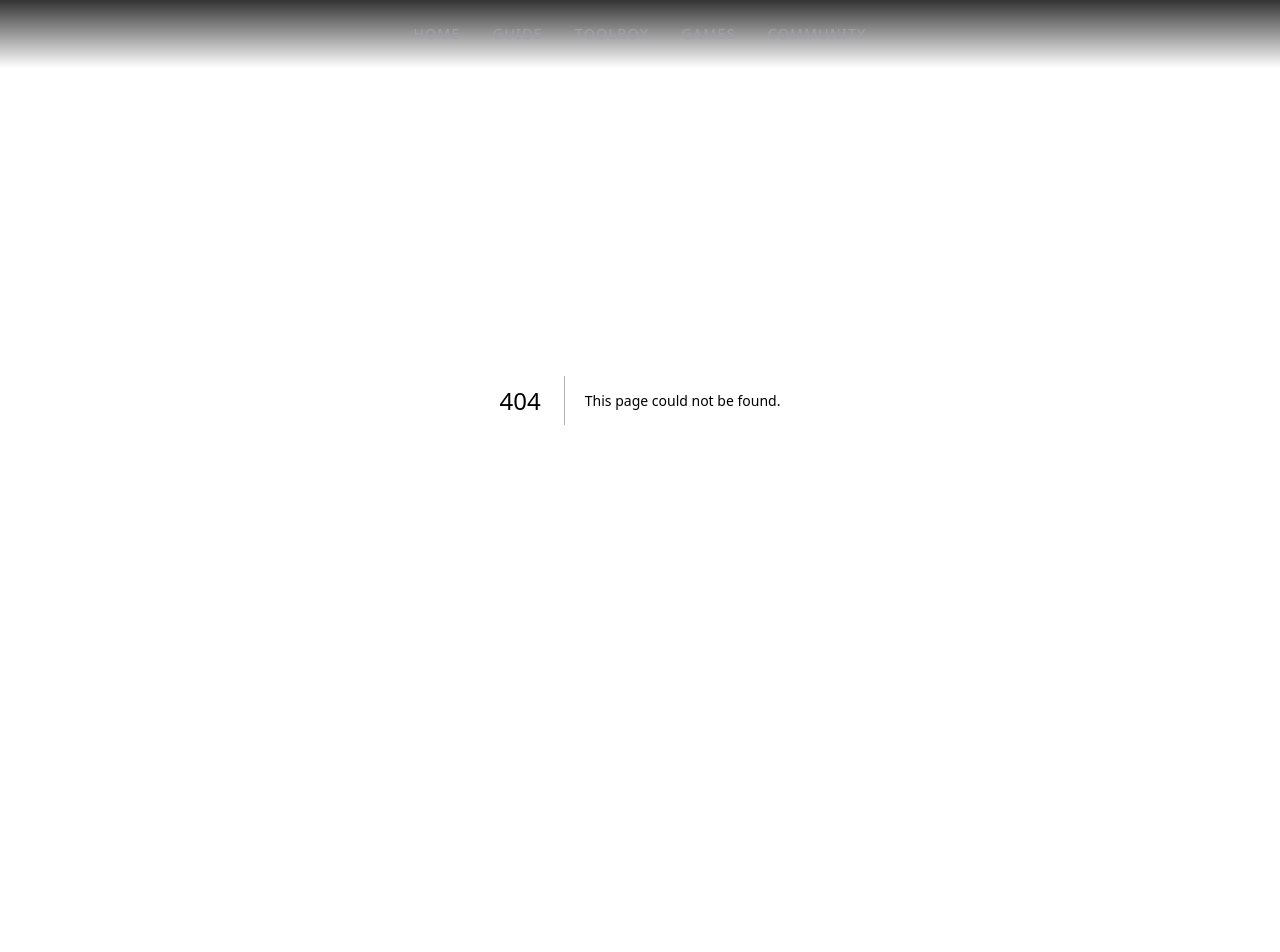
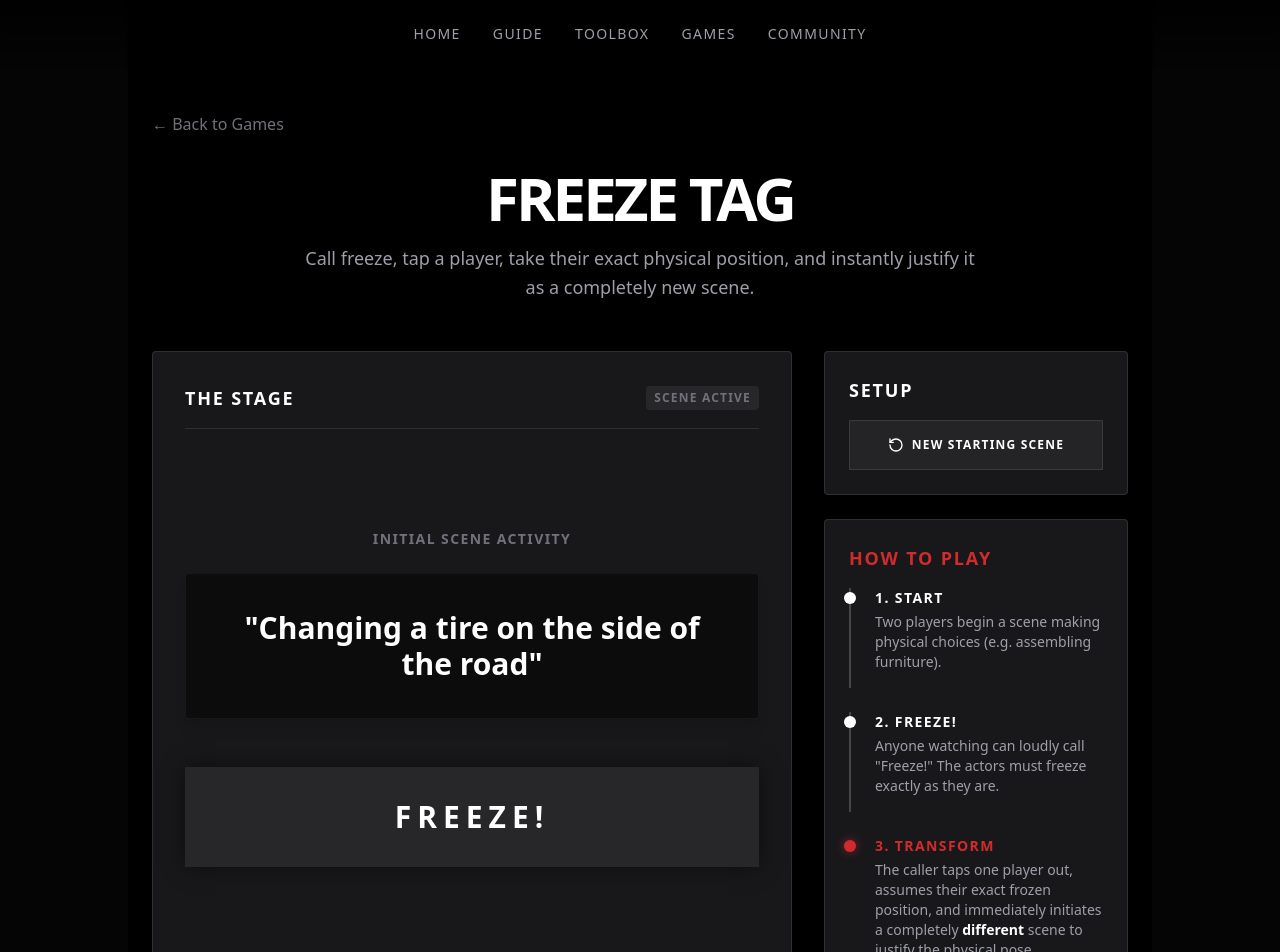
Before and after one commit to Mathe-S/improv, a Next.js app: page /games/freeze-tag in a window 1280 px wide. Before the commit this address had no page. Shown: the top 952 px of the page. Before the commit the page ends 800 px from the top, so only its background shows below. Built offline with nearby package versions, Linux system fonts and the light colour scheme.

Commit message:
feat: add Freeze Tag game page and its corresponding slug to toolbox data.

```diff
--- /dev/null
+++ b/src/app/games/freeze-tag/page.tsx
@@ -0,0 +1,187 @@
+"use client";
+
+import { useState } from "react";
+import Link from "next/link";
+import { getRandomItem, allLocations, allRelationships } from "@/data/toolboxData";
+import { Snowflake, MoveRight, RotateCcw } from "lucide-react";
+
+const starterActivites = [
+  "Changing a tire on the side of the road",
+  "Trying to assemble IKEA furniture",
+  "Performing a very delicate surgery",
+  "Painting a portrait of the other person",
+  "Wrestling over the TV remote",
+  "Planting a tree in the backyard",
+  "Measuring someone for a tailored suit",
+  "Tuning a piano",
+];
+
+const transformationPrompts = [
+  "You're falling off a building.",
+  "You are defusing a bomb.",
+  "You are begging for your life.",
+  "You are delivering a baby.",
+  "You're hiding from the cops.",
+  "You are proposing marriage.",
+  "You are lifting a heavy boulder.",
+];
+
+export default function FreezeTagGamePage() {
+  const [activity, setActivity] = useState(starterActivites[0]);
+  const [transformation, setTransformation] = useState(transformationPrompts[0]);
+
+  // Optional: A large "FREEZE" button that flashes or displays
+  const [isFrozen, setIsFrozen] = useState(false);
+
+  const generateNewStart = () => {
+    setActivity(getRandomItem(starterActivites));
+    setIsFrozen(false);
+  };
+
+  const generateNewTransformation = () => {
+    setTransformation(getRandomItem(transformationPrompts));
+  };
+
+  const triggerFreeze = () => {
+    setIsFrozen(true);
+    // Give them a new transformation idea when they freeze
+    generateNewTransformation();
+  };
+
+  const unfreeze = () => {
+    setIsFrozen(false);
+  };
+
+  return (
+    <div className="min-h-screen bg-black pt-28 pb-20 px-6 max-w-5xl mx-auto flex flex-col">
+      <Link href="/games" className="text-zinc-500 hover:text-white mb-8 inline-block transition-colors">
+        ← Back to Games
+      </Link>
+
+      <div className="text-center mb-12">
+        <h1 className="text-4xl md:text-6xl font-black text-white mb-4 tracking-tighter uppercase relative inline-block">
+          Freeze Tag
+          {isFrozen && (
+            <span className="absolute -top-4 -right-12 animate-pulse text-accent-red">
+               <Snowflake className="w-10 h-10" />
+            </span>
+          )}
+        </h1>
+        <p className="text-zinc-400 max-w-2xl mx-auto text-lg leading-relaxed">
+          Call freeze, tap a player, take their exact physical position, and instantly justify it as a completely new scene.
+        </p>
+      </div>
+
+      <div className="grid lg:grid-cols-12 gap-8 mb-8 flex-1">
+
+        {/* Main Stage Panel */}
+        <div className={`lg:col-span-8 border rounded-sm p-6 md:p-8 flex flex-col shadow-lg transition-all duration-300 ${
+           isFrozen
+           ? "bg-accent-red/5 border-accent-red/30"
+           : "bg-zinc-900 border-white/10"
+        }`}>
+
+          <div className="flex justify-between items-center border-b border-white/10 pb-4 mb-4 shrink-0">
+             <h2 className="text-lg font-bold text-white uppercase tracking-widest">
+                The Stage
+             </h2>
+             <span className={`text-xs uppercase tracking-widest font-bold px-2 py-1 rounded-sm ${isFrozen ? "bg-accent-red text-white" : "bg-zinc-800 text-zinc-500"}`}>
+                {isFrozen ? "SCENE FROZEN" : "SCENE ACTIVE"}
+             </span>
+          </div>
+
+          {!isFrozen ? (
+            <div className="flex-1 flex flex-col justify-center animate-in fade-in zoom-in-95 duration-200">
+               <p className="text-sm font-bold text-zinc-500 uppercase tracking-widest mb-6 text-center">
+                 Initial Scene Activity
+               </p>
+               <div className="bg-black/50 border border-white/5 p-8 rounded-sm text-center mb-12 shadow-lg">
+                  <p className="text-2xl md:text-3xl font-bold text-white min-h-[5rem] flex items-center justify-center">
+                     "{activity}"
+                  </p>
+               </div>
+
+               <button
+                  onClick={triggerFreeze}
+                  className="w-full py-8 bg-zinc-800 text-white font-black text-3xl uppercase tracking-[0.2em] hover:bg-accent-red transition-all shadow-[0_0_20px_rgba(0,0,0,0.5)] transform hover:scale-[1.02]"
+               >
+                  FREEZE!
+               </button>
+            </div>
+          ) : (
+            <div className="flex-1 flex flex-col justify-center animate-in fade-in slide-in-from-top-4 duration-200">
+               <p className="text-sm font-bold text-accent-red uppercase tracking-widest mb-6 text-center">
+                 Jump in and justify this physical position as...
+               </p>
+               <div className="bg-accent-red/10 border border-accent-red/20 p-8 rounded-sm text-center mb-8 shadow-lg">
+                  <p className="text-2xl md:text-3xl font-bold text-white min-h-[5rem] flex items-center justify-center italic">
+                     "{transformation}"
+                  </p>
+               </div>
+
+               <div className="grid grid-cols-2 gap-4">
+                  <button
+                     onClick={generateNewTransformation}
+                     className="py-4 bg-transparent text-accent-red border border-accent-red/30 font-bold uppercase tracking-widest hover:bg-accent-red/10 transition-colors"
+                  >
+                     New Idea
+                  </button>
+                  <button
+                     onClick={unfreeze}
+                     className="py-4 bg-white text-black font-bold uppercase tracking-widest hover:bg-zinc-200 transition-colors"
+                  >
+                     Resume Play
+                  </button>
+               </div>
+            </div>
+          )}
+
+        </div>
+
+        {/* Director's Toolkit Sidebar */}
+        <div className="lg:col-span-4 space-y-6 flex flex-col">
+
+          <div className="bg-zinc-900 border border-white/10 rounded-sm p-6 shadow-lg">
+            <h2 className="text-lg font-bold text-white uppercase tracking-widest mb-4">
+               Setup
+            </h2>
+            <button
+               onClick={generateNewStart}
+               className="w-full py-4 bg-white/5 text-white font-bold text-xs uppercase tracking-widest hover:bg-white/10 transition-colors border border-white/10 flex items-center justify-center gap-2"
+             >
+               <RotateCcw className="w-4 h-4" /> New Starting Scene
+             </button>
+          </div>
+
+          <div className="bg-zinc-900 border border-white/10 rounded-sm p-6 shadow-lg flex-1">
+            <h2 className="text-lg font-bold text-accent-red uppercase tracking-widest mb-4">
+              How To Play
+            </h2>
+
+            <div className="space-y-6">
+               <div className="relative pl-6 border-l-2 border-white/20 pb-4">
+                  <div className="absolute w-3 h-3 bg-white rounded-full -left-[7px] top-1"></div>
+                  <h3 className="text-white font-bold mb-1 uppercase tracking-widest text-sm">1. Start</h3>
+                  <p className="text-zinc-400 text-sm">Two players begin a scene making physical choices (e.g. assembling furniture).</p>
+               </div>
+
+               <div className="relative pl-6 border-l-2 border-white/20 pb-4">
+                  <div className="absolute w-3 h-3 bg-white rounded-full -left-[7px] top-1"></div>
+                  <h3 className="text-white font-bold mb-1 uppercase tracking-widest text-sm">2. Freeze!</h3>
+                  <p className="text-zinc-400 text-sm">Anyone watching can loudly call "Freeze!" The actors must freeze exactly as they are.</p>
+               </div>
+
+               <div className="relative pl-6 border-l-2 border-transparent">
+                  <div className="absolute w-3 h-3 bg-accent-red rounded-full -left-[7px] top-1 shadow-[0_0_10px_rgba(255,51,51,0.5)]"></div>
+                  <h3 className="text-accent-red font-bold mb-1 uppercase tracking-widest text-sm">3. Transform</h3>
+                  <p className="text-zinc-400 text-sm">The caller taps one player out, assumes their exact frozen position, and immediately initiates a completely <strong className="text-white">different</strong> scene to justify the physical pose.</p>
+               </div>
+            </div>
+
+          </div>
+        </div>
+
+      </div>
+    </div>
+  );
+}
--- a/src/data/toolboxData.ts
+++ b/src/data/toolboxData.ts
@@ -397,6 +397,7 @@ export const improvGames: ImprovGame[] = [
     ],
     playerCount: "4+",
     difficulty: "intermediate",
+    slug: "freeze-tag",
   },
   {
     name: "Emotional Rollercoaster",
```
